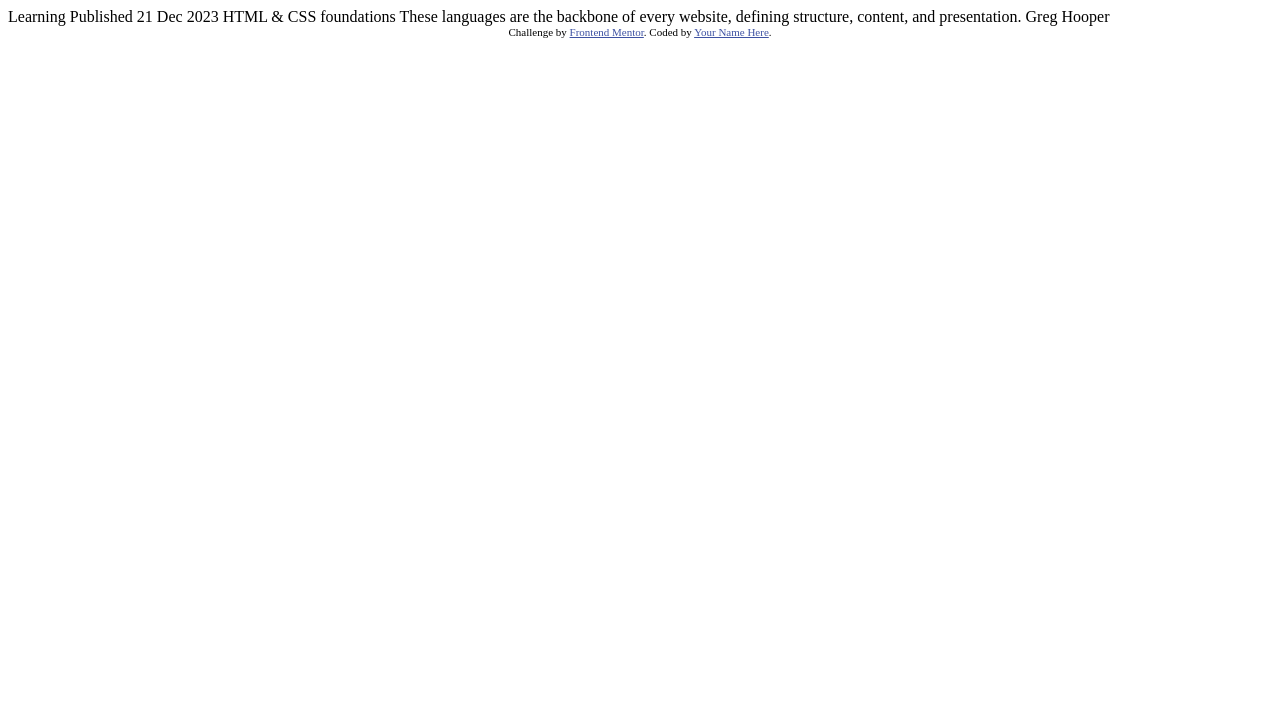
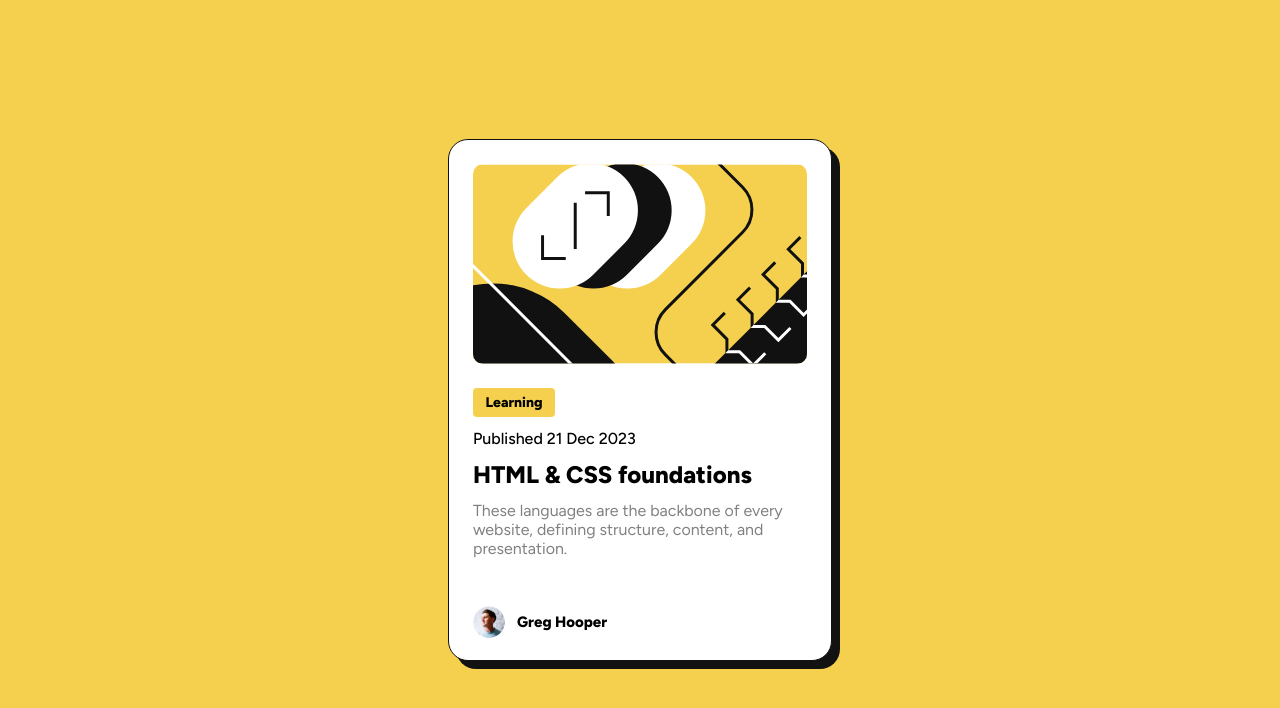
Before and after one commit to bitsbygui/blog-preview-card-main-challenge-frontendmentor, a plain HTML site: page index.html in a window 1280 px wide. Drawn offline with Linux system fonts and the light colour scheme.

Commit message:
Finalizando o desafio

```diff
--- /dev/null
+++ b/css/style.css
@@ -0,0 +1,144 @@
+@import url('https://fonts.googleapis.com/css2?family=Figtree:ital,wght@0,300..900;1,300..900&display=swap');
+
+*{
+	margin: 0;
+	padding: 0;
+    outline: 0;
+	box-sizing: border-box;
+	font-family: "Figtree", sans-serif;
+}
+
+:root {
+    --Yellow: hsl(47, 88%, 63%);
+    --White: hsl(0, 0%, 100%);
+    --Grey: hsl(0, 0%, 50%);
+    --Black: hsl(0, 0%, 7%);
+}
+
+body{
+	background-color: var(--Yellow);
+	width: 100%;
+	height: 100vh;
+	display: flex;
+	align-items: center;
+	justify-content: center;
+}
+
+.container {
+    background-color: var(--White);
+    border-radius: 20px;
+    padding: 24px 24px;
+    border: 1px solid var(--Black);
+    width: 384px;
+    height: 522px;
+    box-shadow: 8px 8px 0px var(--Black);
+    display: flex;
+    flex-direction: column;
+    gap: 24px;
+}
+
+#blogimage {
+    border-radius: 10px;
+
+
+}
+
+.content {
+    display: flex;
+    flex-direction: column;
+    gap: 12px;
+}
+
+.category {
+    width: 82px;
+    height: 29px;
+    border-radius: 4px;
+    background-color: var(--Yellow);
+    display: flex;
+    align-items: center;
+    justify-content: center;
+
+}
+
+.category h1 {
+    font-weight: 800;
+    font-size: 14px;
+}
+
+.publishdate {
+    font-weight: 500;
+
+}
+
+.title {
+    font-weight: 800;
+    transition: all 0.5s;
+}
+
+.title:hover {
+    cursor: pointer;
+    color: var(--Yellow);
+
+}
+
+.description {
+    color: var(--Grey);
+
+
+}
+
+.author {
+    display: flex;
+    align-items: center;
+    gap: 12px;
+    margin-top: 24px;
+
+
+}
+
+.userpic {
+    border-radius: 50%;
+    width: 32px;
+    height: 32px;
+
+}
+
+.authorname {
+    font-weight: 800;
+    font-size: 15px;
+
+}
+
+/* RESPONSIVIDADE */
+
+@media (max-width: 460px){
+    .container {
+        width: 327px;
+        height: 501px;
+
+    }
+
+
+    #blogimage {
+        object-fit: fill;
+
+    }
+
+    .publishdate {
+        font-size: 12px;
+
+    }
+
+    .title {
+        font-size: 20px;
+    }
+
+    .description {
+        font-size: 14px;
+
+    }
+
+
+
+
+}
--- a/index.html
+++ b/index.html
@@ -1,34 +1,49 @@
 <!DOCTYPE html>
-<html lang="en">
-<head>
-  <meta charset="UTF-8">
-  <meta name="viewport" content="width=device-width, initial-scale=1.0"> <!-- displays site properly based on user's device -->
+<html lang="pt-br">
+  <head>
+    <meta charset="UTF-8" />
+    <meta name="viewport" content="width=device-width, initial-scale=1.0" />
+    <!-- displays site properly based on user's device -->
+    <link rel="stylesheet" href="css/style.css" />
+    <link
+      rel="icon"
+      type="image/png"
+      sizes="32x32"
+      href="./assets/images/favicon-32x32.png"
+    />
 
-  <link rel="icon" type="image/png" sizes="32x32" href="./assets/images/favicon-32x32.png">
+    <title>Frontend Mentor | Blog preview card</title>
+  </head>
+  <body>
+    <main class="container">
 
-  <title>Frontend Mentor | Blog preview card</title>
+      <img
+        src="assets/images/illustration-article.svg"
+        alt="Article Illustration"
+        id="blogimage"
+      />
 
-  <!-- Feel free to remove these styles or customise in your own stylesheet 👍 -->
-  <style>
-    .attribution { font-size: 11px; text-align: center; }
-    .attribution a { color: hsl(228, 45%, 44%); }
-  </style>
-</head>
-<body>
+      <section class="content">
+        <div class="category">
+          <h1>Learning</h1>
+        </div>
 
-  Learning
+        <p class="publishdate">Published 21 Dec 2023</p>
+        <h1 class="title">HTML & CSS foundations</h1>
+        <p class="description">
+          These languages are the backbone of every website, defining structure,
+          content, and presentation.
+        </p>
+      </section>
 
-  Published 21 Dec 2023
-
-  HTML & CSS foundations
-
-  These languages are the backbone of every website, defining structure, content, and presentation.
-
-  Greg Hooper
-
-  <div class="attribution">
-    Challenge by <a href="https://www.frontendmentor.io?ref=challenge" target="_blank">Frontend Mentor</a>.
-    Coded by <a href="#">Your Name Here</a>.
-  </div>
-</body>
+      <section class="author">
+        <img
+          src="assets/images/image-avatar.webp"
+          alt="Avatar Image"
+          class="userpic"
+        />
+        <h1 class="authorname">Greg Hooper</h1>
+      </section>
+    </main>
+  </body>
 </html>
```
